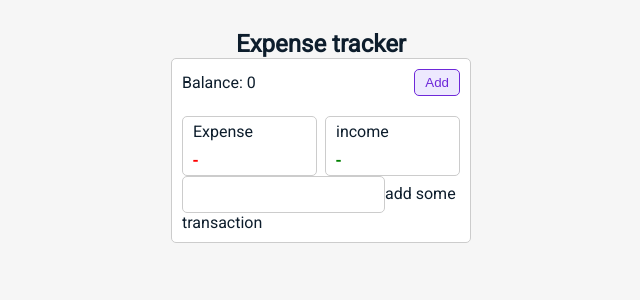
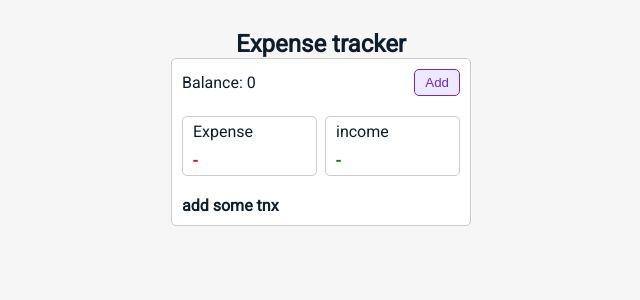
Before and after one commit to VahidTahmasebi/expense-tracker-react, a React (Create React App) app: page / in a window 1280 px wide. Shown: the top 300 px of the page, without its empty margins (319-959 px from the left). Built offline with nearby package versions, Linux system fonts and the light colour scheme.

Commit message:
Add search style

```diff
--- a/src/App.css
+++ b/src/App.css
@@ -102,3 +102,14 @@ input[type="radio"] {
   font-weight: bold;
   background: #f4f4f5;
 }
+input.search {
+  width: 100%;
+  display: flex;
+  margin: 20px 0;
+  padding: 10px 12px;
+  border: 1px solid #ccc;
+  border-radius: 5px;
+}
+.noItem {
+  margin-top: 20px;
+}
--- a/src/components/TransActionComponent.js
+++ b/src/components/TransActionComponent.js
@@ -30,10 +30,18 @@ const TransActionComponent = ({ transactions }) => {
     filteredTransaction(searchItem);
   }, [transactions]);
 
+  if (!transactions.length) return <h4 className="noItem">add some tnx</h4>;
+
   return (
     // receiving transaction and looping on it and finally display items
     <section>
-      <input type='text' value={searchItem} onChange={changeHandler} />
+      <input
+        type='text'
+        value={searchItem}
+        onChange={changeHandler}
+        placeholder='search for tnx...'
+        className='search'
+      />
       {filteredTnx.length
         ? filteredTnx.map((t) => (
             <div
@@ -47,7 +55,7 @@ const TransActionComponent = ({ transactions }) => {
               <span>$ {t.amount}</span>
             </div>
           ))
-        : "add some transaction"}
+        : "no item matchs!"}
     </section>
   );
 };
```
